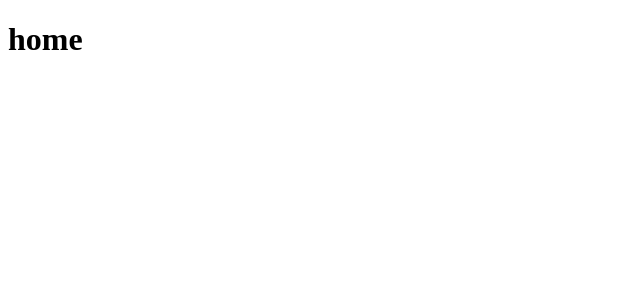
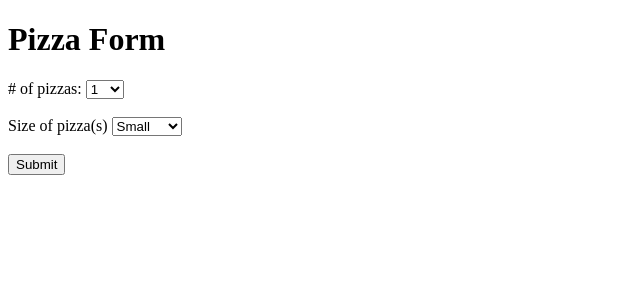
Before and after one commit to ValiRizvi/PizzaParty, a Flask app: page / in a window 1280 px wide. Before the commit the part shown is almost empty. Shown: the top 300 px of the page, without its empty margins (0-640 px from the left). Run offline with Flask 3, Linux system fonts and the light colour scheme.

Commit message:
html select form

```diff
--- a/app.py
+++ b/app.py
@@ -7,6 +7,14 @@ app = Flask(__name__)
 
 def home():
     return render_template('index.html')
+
+
+@app.route('/submit', methods=['GET'])
+
+def submit():
+    number = request.args.get('number')
+    size = request.args.get('size')
+    return f"number: {number} size: {size}"
 
 
 @app.route('/scrape', methods=['POST'])
--- a/templates/index.html
+++ b/templates/index.html
@@ -2,10 +2,31 @@
 <html lang="en">
 <head>
     <meta charset="UTF-8">
-    <title></title>
+    <title>Pizza Form</title>
 </head>
 <body>
-    <h1>home</h1>
-    <p></p>
+    <h1>Pizza Form</h1>
+
+    <form action="/submit" method="GET">
+        <label for="number"># of pizzas:</label>
+        <select name="number", id="number">
+            <option value="1">1</option>
+            <option value="2">2</option>
+            <option value="3">3</option>
+            <option value="4">4+</option>
+        </select>
+        <br>
+        <br>
+        <label for="size">Size of pizza(s)</label>
+        <select name="size", id="size">
+            <option value="small">Small</option>
+            <option value="medium">Medium</option>
+            <option value="large">Large</option>
+            <option value="xlarge">X-Large</option>
+        </select>
+        <br>
+        <br>
+        <button type="submit">Submit</button>
+    </form>
 </body>
 </html>
```
